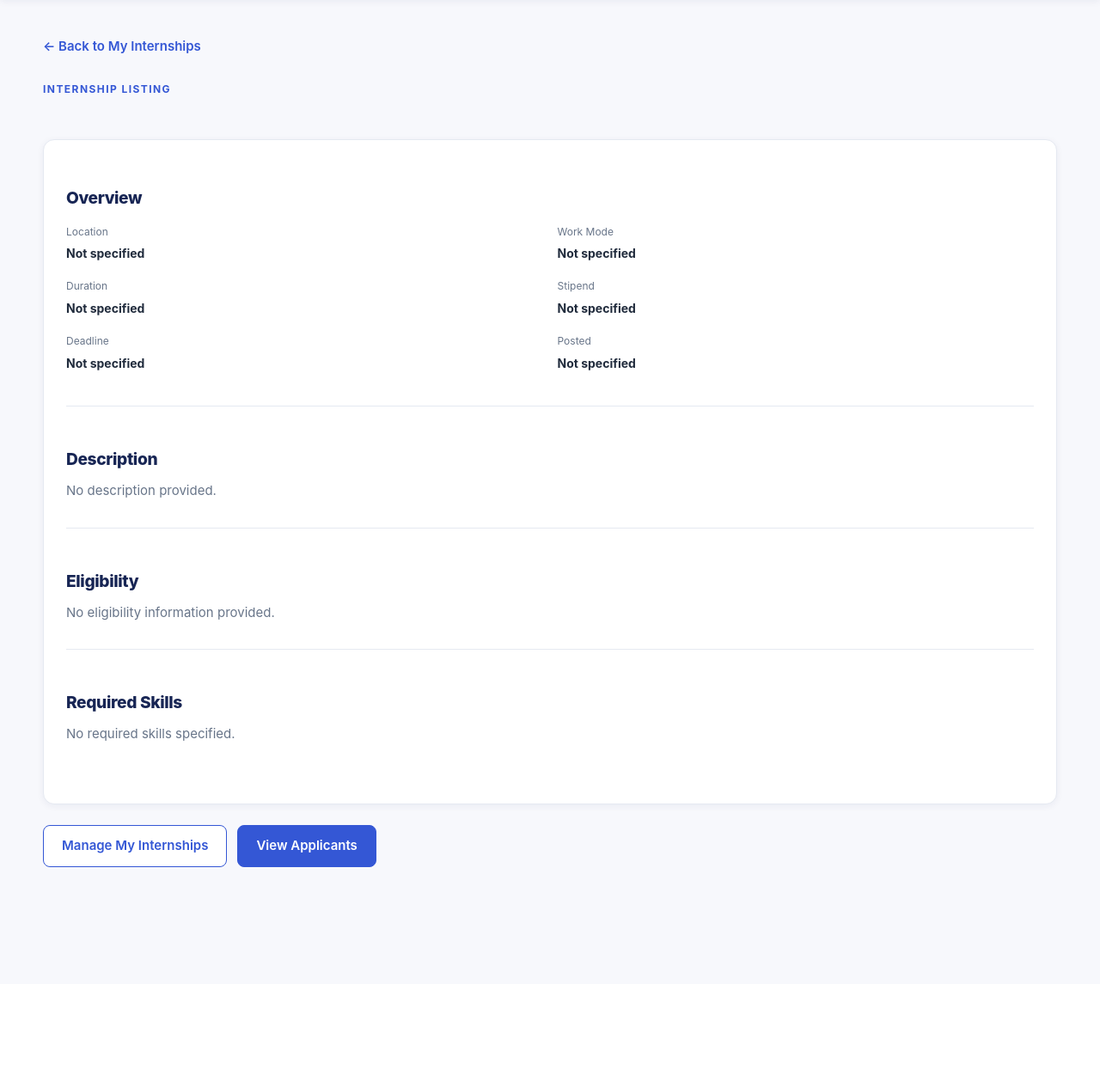
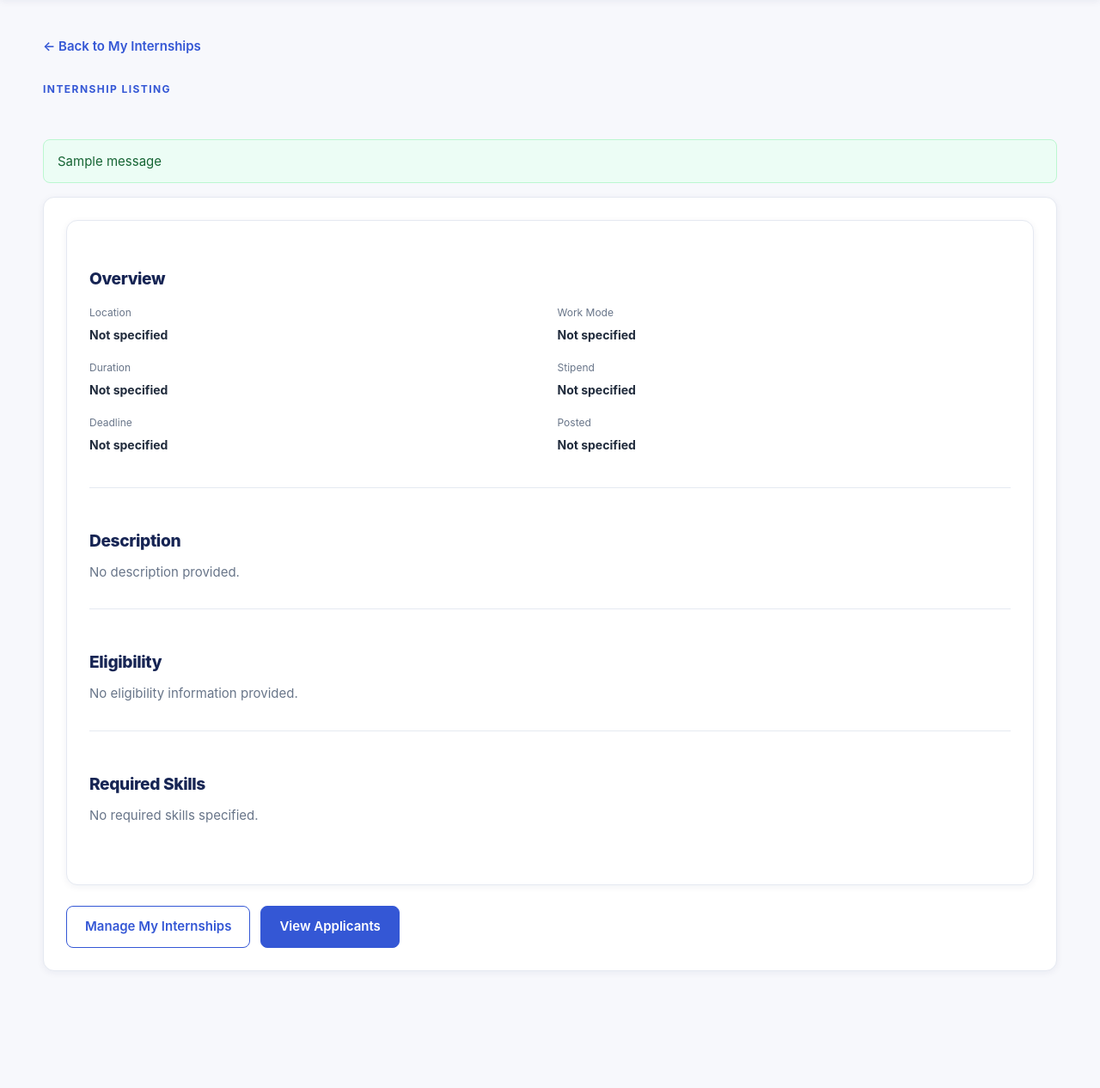
Before and after one commit to meppyy/internmatch, a Flask app: template app/templates/recruiter/internship_details.html in a window 1280 px wide. Shown: the part 82-1348 px from the top of the page at 86% size. Before the commit the page ends 1091 px from the top, so only its background shows below. Run offline with Flask 3, Linux system fonts and the light colour scheme; the template is opened without the code that fills it: values that come from a table or form of the project are taken from there, others are empty; tables that the repository leaves empty hold one stand-in row (values such as "Sample post"); one stand-in notice (Sample message) is shown.

Commit message:
Display internship update confirmation

```diff
--- a/app/templates/recruiter/internship_details.html
+++ b/app/templates/recruiter/internship_details.html
@@ -34,6 +34,18 @@
             </span>
 
         </div>
+
+                </div>
+
+        {% with messages = get_flashed_messages(with_categories=true) %}
+            {% for category, message in messages %}
+                <p class="flash-message {{ category }}" role="alert">
+                    {{ message }}
+                </p>
+            {% endfor %}
+        {% endwith %}
+
+        <section class="detail-card">
 
         <section class="detail-card">
 
```
Also changed, not shown: tests/test_recruiter.py (+5 -0 lines).
